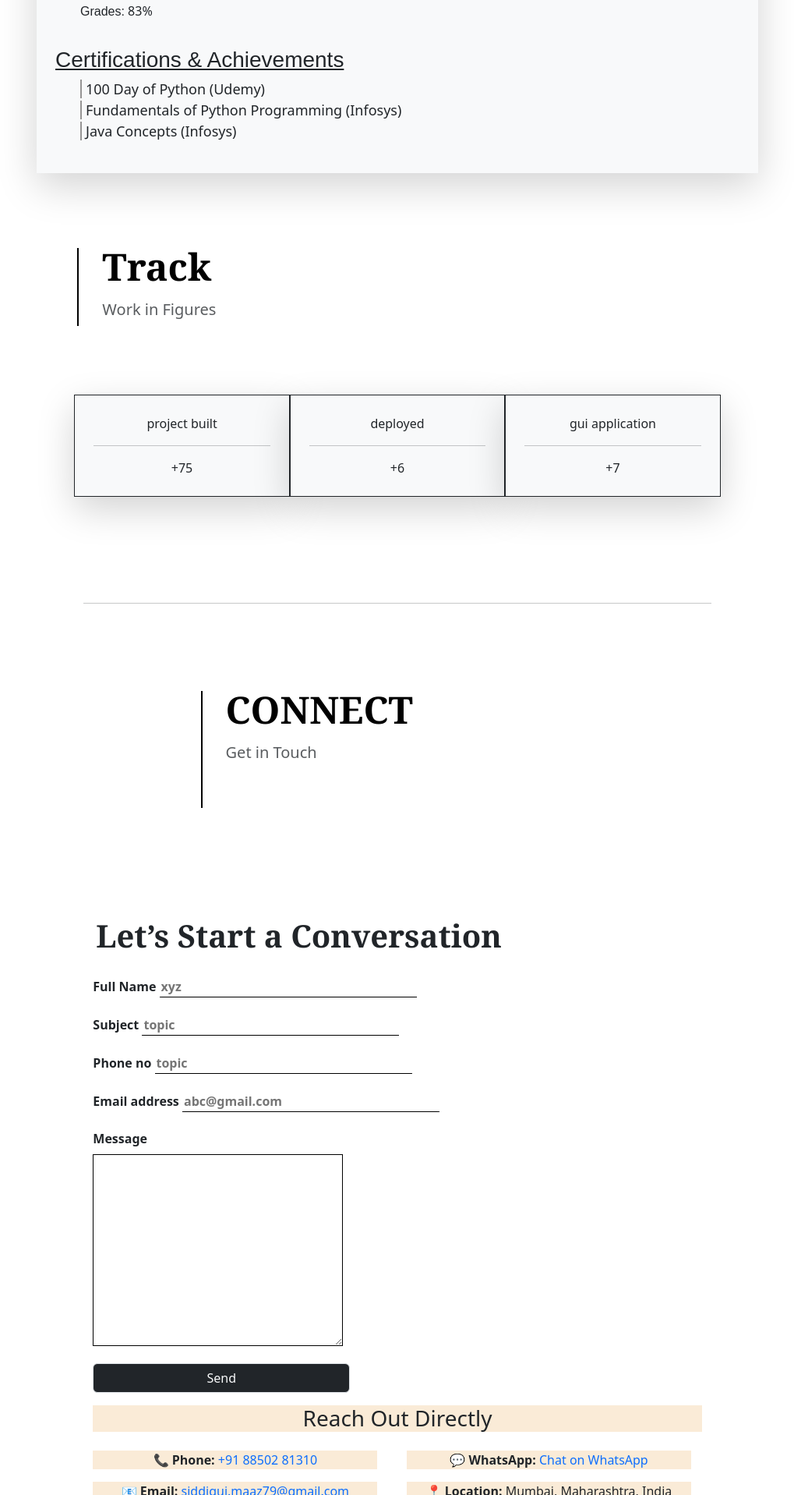
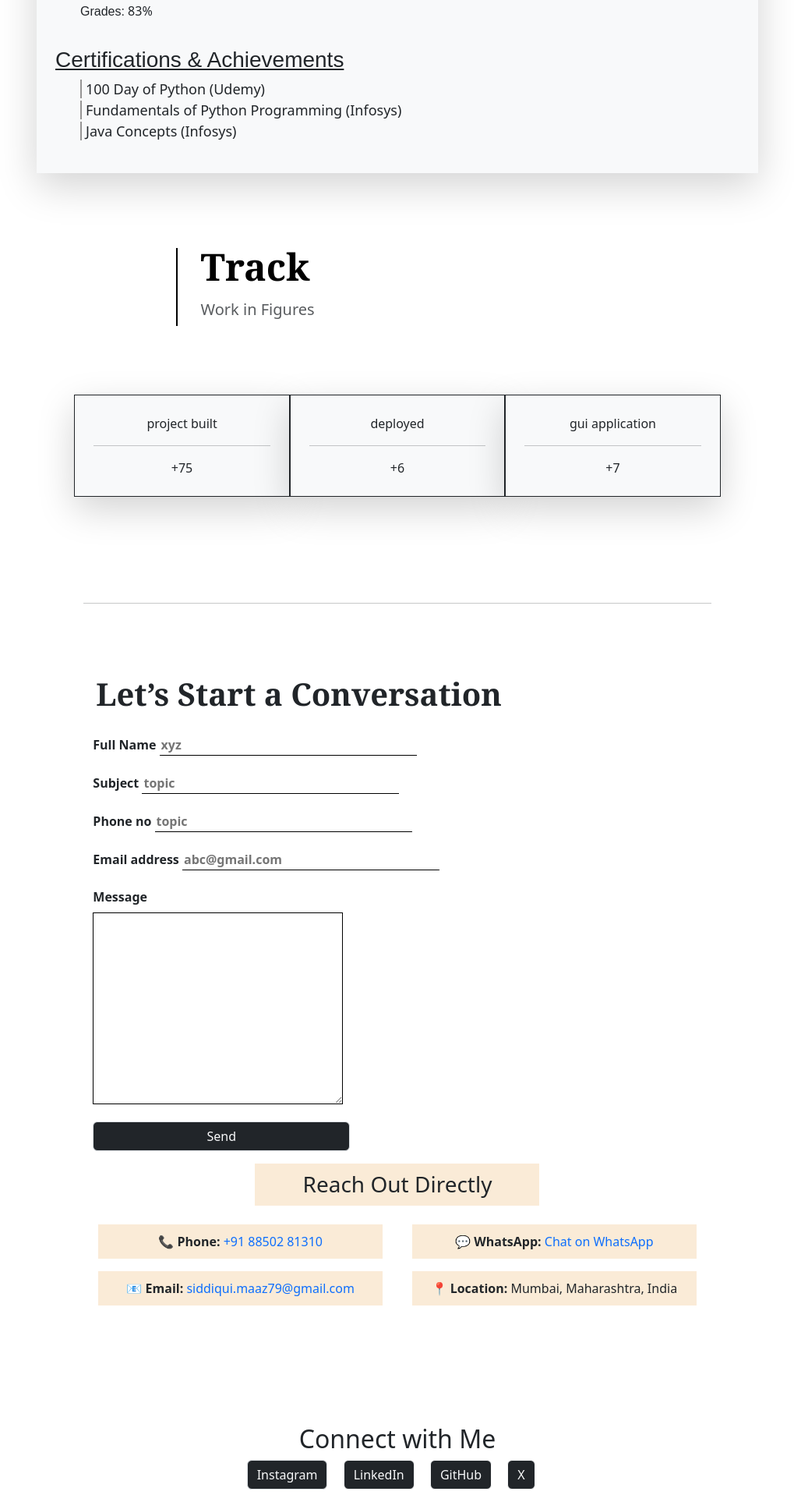
Before and after one commit to maazsiddiqui79/my-portfolio, a Flask app: page / in a window 1280 px wide. Shown: the part 3523-5440 px from the top of the page at 78% size, without its empty margins (130-1149 px from the left). Run offline with Flask 3, Linux system fonts and the light colour scheme; some libraries are stand-ins or nearby versions.

Commit message:
Made RESPONSIVE

```diff
--- a/static/style.css
+++ b/static/style.css
@@ -120,9 +120,14 @@ small {
     }
 
 
-.card-connect {
-        width: 100%;
-    }
+.contact-box {
+  background-color: antiquewhite;
+  width: 100%;
+  max-width: 365px;
+  margin: 0 auto;
+  padding: 10px;
+  margin-bottom: 1rem;
+}
 
 
 .card2 {
--- a/templates/about.html
+++ b/templates/about.html
@@ -1,4 +1,3 @@
-<main>
 <!-- ABOUT SECTION -->
 <section class="container col-xl-8">
   <div class="row py-lg-5">
@@ -6,7 +5,7 @@
     class="container col-xl-8 mt-5"
     style="
     border-left: 2px black solid;
-          margin: 1rem;
+    margin-bottom:1rem;
     height: 150px;
     padding-left: 30px;
     "
@@ -23,6 +22,7 @@
 </section>
 
 <!-- CARD CENTERED AND WIDER -->
+<main>
 <div class="album">
   <div class="container">
       <div class="row justify-content-center">
--- a/templates/base.html
+++ b/templates/base.html
@@ -63,7 +63,7 @@
 
 
 </head>
-<!-- ms me ps pe mx px py right left-->
+
 
 <body>
 
@@ -75,7 +75,7 @@
                 class="d-flex align-items-center mb-3 mb-md-0 me-md-auto link-body-emphasis text-decoration-none">
                 <h5><span style="font-family: 'Cambria';">/siddiqui</span>/maaz-/</h5>
                 <p class="nav nav-pills">
-                    <a href="/" class="nav-link-header active-link" aria-current="page">Home</a> /
+                    <a href="#home" class="nav-link-header active-link" aria-current="page">Home</a> /
                     <a href="#skills" class="nav-link-header active-link">Skills</a> /
                     <a href="#projects" class="nav-link-header active-link">Project</a> /
                     <a href="#about" class="nav-link-header active-link">About</a> /
--- a/templates/connect.html
+++ b/templates/connect.html
@@ -29,17 +29,17 @@
   }
 </style>
 {% endblock %}
-<section class="container col-xl-8">
+<!-- <section class="container col-xl-8">
   <div class="row py-lg-5">
     <div class="container col-xl-8 mt-5"
-      style="border-left: 2px black solid;margin:1rem;height:150px;padding-left: 30px;">
+      style="border-left: 2px black solid;margin-bottom:1rem;height:150px;padding-left: 30px;">
       <h3 class="display-5 fw-bolder text-body-emphasis lh-1 mb-3" style="font-family: 'Cambria'">
         CONNECT
       </h3>
       <p class="lead text-body-secondary">Get in Touch</p>
     </div>
   </div>
-</section>
+</section> -->
 
 <div class="album py-5 ">
   <div class="container">
@@ -80,45 +80,38 @@
           </form>
 
 
-
 <div class="col">
-
-        <div class="card-connect ">
-          <div class="card-body d-felx flex-column justify-content-end  ">
-            <h3 class="wrapper mb-4 text-center" style="background-color: antiquewhite;">Reach Out Directly</h3>
+  <div class="card-connect">
+    <div class="card-body d-flex flex-column justify-content-center">
+      <h3 class="wrapper mb-4 text-center contact-box">Reach Out Directly</h3>
 
       <div class="row justify-content-center text-center">
+        <!-- Left Column -->
         <div class="col-md-6 mb-3">
-                <p style="background-color: antiquewhite;width:365px">
+          <p class="contact-box">
             <strong>📞 Phone:</strong>
             <a href="tel:+918850281310" class="text-decoration-none">+91 88502 81310</a>
           </p>
-                <p style="background-color: antiquewhite;width:365px">
+          <p class="contact-box">
             <strong>📧 Email:</strong>
             <a href="mailto:maazsiddiqui123@gmail.com" class="text-decoration-none">siddiqui.maaz79@gmail.com</a>
           </p>
         </div>
 
+        <!-- Right Column -->
         <div class="col-md-6 mb-3">
-                <p style="background-color: antiquewhite;width:365px">
+          <p class="contact-box">
             <strong>💬 WhatsApp:</strong>
             <a href="https://wa.me/918850281310" target="_blank" class="text-decoration-none">Chat on WhatsApp</a>
           </p>
-                <p style="background-color: antiquewhite;width:365px">
-
-                <p style="background-color: antiquewhite;width:365px"><strong>📍 Location:</strong> Mumbai, Maharashtra,
-                  India
+          <p class="contact-box">
+            <strong>📍 Location:</strong> Mumbai, Maharashtra, India
           </p>
         </div>
       </div>
-
-
-
     </div>
-
-
   </div>
-
+</div>
 
       </div>
 
--- a/templates/index.html
+++ b/templates/index.html
@@ -2,6 +2,7 @@
 {% block body %}
 <!-- First Look -->
 
+<div id="home">
   <div class="container  px-4 py-5">
     <div class="row flex-lg-row-reverse align-items-center g-5 py-5">
       <div class="col-12 col-sm-12 col-lg-6">
@@ -37,12 +38,13 @@
           Resume
         </a>
         <a
-              class="btn btn-dark btn-lg px-4"
+        class="btn btn-dark btn-outline-light btn-lg px-4"
         href="https://github.com/maazsiddiqui79"
         target="_blank"
         >
         Git
       </a>
+    </div>
   </div>
 </div>
 </div>
@@ -73,7 +75,9 @@
  <section class="container col-xl-8">
   <div class="row py-lg-5">
     <div class="container col-xl-8 mt-5"
-    style="border-left: 2px black solid;margin:1rem;height:100px;padding-left: 30px;">
+    style="border-left: 2px black solid;height:100px;padding-left: 30px;margin-bottom:1rem;">
+
+
     <h3 class="display-5 fw-bolder text-body-emphasis lh-1 mb-3" style="font-family: 'Cambria'">
         Track
       </h3>
--- a/templates/projects.html
+++ b/templates/projects.html
@@ -2,7 +2,7 @@
 <main>
   <section class="container col-xl-8 ">
     <div class="row ">
-      <div class="container col-xl-8  mt-5" style="border-left: 2px black solid;margin:1rem;height:150px;padding-left: 30px;">
+      <div class="container col-xl-8  mt-5" style="border-left: 2px black solid;margin-bottom:1rem;height:150px;padding-left: 30px;">
         <h3 class="display-5 fw-bolder text-body-emphasis lh-1 mb-3" style="font-family: 'Cambria'">
           PROJECTS
         </h3>
--- a/templates/skills.html
+++ b/templates/skills.html
@@ -6,7 +6,7 @@
         class="container col-xl-8 mt-5"
         style="
           border-left: 2px black solid;
-          margin: 1rem;
+          margin-bottom:1rem;
           height: 150px;
           padding-left: 30px;
         "
```
Lines whose indentation alone changed are shown as unchanged.
